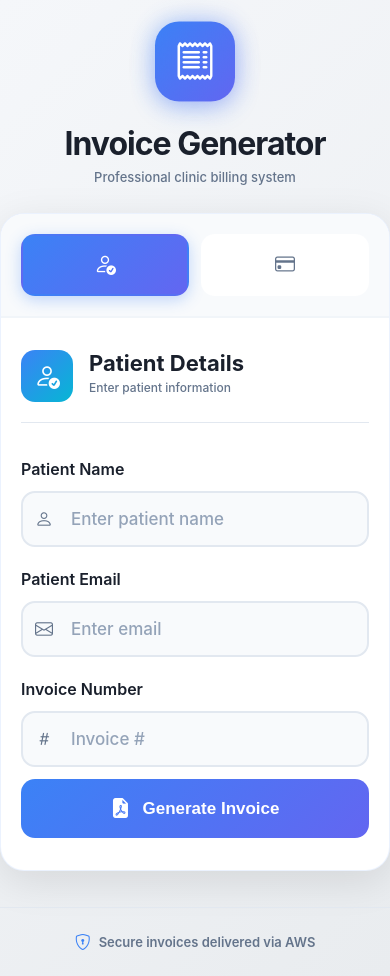
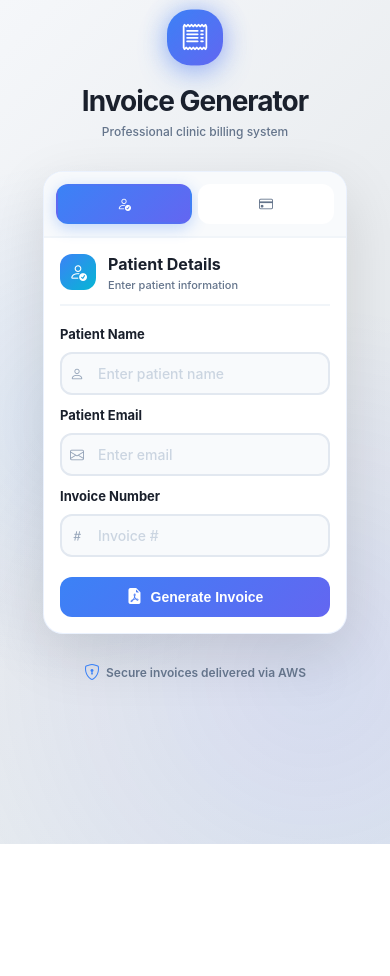
Before and after one commit to bhavyashah1403/invoice-project, a React (Vite) app in the folder frontend/: page / in a window 390 px wide. After the commit the page ends 844 px from the top, so only its background shows below. Built offline with nearby package versions, Linux system fonts and the light colour scheme.

Commit message:
frontend changes

```diff
--- a/frontend/src/index.css
+++ b/frontend/src/index.css
@@ -489,11 +489,10 @@ body {
   color: #3b82f6;
 }
 
-/* Responsive - Tablet */
+/* Responsive */
 @media (max-width: 768px) {
   .app-container {
-    padding: 12px;
-    min-height: 100vh;
+    padding: 16px;
   }
 
   .app-content {
@@ -501,27 +500,26 @@ body {
   }
 
   .card-wrapper {
-    gap: 24px;
+    gap: 20px;
   }
 
   .header {
-    margin-bottom: 20px;
+    margin-bottom: 16px;
   }
 
   .icon-badge {
-    width: 72px;
-    height: 72px;
-    margin: 0 auto 20px;
+    width: 64px;
+    height: 64px;
+    margin: 0 auto 16px;
+    font-size: 32px;
+  }
+
+  .header h1 {
     font-size: 36px;
   }
 
-  .header h1 {
-    font-size: 40px;
-    margin-bottom: 10px;
-  }
-
   .header p {
-    font-size: 15px;
+    font-size: 14px;
   }
 
   .main-card {
@@ -529,413 +527,192 @@ body {
   }
 
   .tabs {
-    padding: 18px;
-    gap: 10px;
+    padding: 16px;
+    gap: 8px;
   }
 
   .tab-button {
-    padding: 14px 18px;
-    font-size: 15px;
-    border-radius: 14px;
+    padding: 12px 16px;
+    font-size: 14px;
   }
 
   .form-container {
-    padding: 28px;
+    padding: 24px;
   }
 
   .form-section {
-    gap: 24px;
+    gap: 20px;
   }
 
   .form-grid {
     grid-template-columns: 1fr;
-    gap: 20px;
-  }
-
-  .form-group {
-    gap: 10px;
-  }
-
-  .form-group label {
-    font-size: 15px;
+    gap: 16px;
   }
 
   .form-group.full-width {
     grid-column: 1;
   }
 
-  .input-wrapper input {
-    padding: 14px 14px 14px 42px;
-    font-size: 16px;
-    border-radius: 12px;
-  }
-
-  .input-wrapper i {
-    left: 12px;
-    font-size: 16px;
-  }
-
   .submit-button {
-    padding: 16px 24px;
-    font-size: 17px;
-    border-radius: 14px;
-    gap: 10px;
-  }
-
-  .submit-button i {
-    font-size: 18px;
+    padding: 12px 20px;
+    font-size: 15px;
   }
 
   .success-message,
   .error-message {
-    padding: 24px;
+    padding: 20px;
     flex-direction: column;
-    gap: 16px;
-    border-radius: 16px;
+    gap: 12px;
   }
 
   .message-icon {
-    width: 48px;
-    height: 48px;
-    font-size: 24px;
+    width: 40px;
+    height: 40px;
+    font-size: 20px;
   }
 
   .success-message h3,
   .error-message h3 {
-    font-size: 18px;
+    font-size: 16px;
   }
 
   .success-message p,
   .error-message p {
-    font-size: 14px;
-  }
-
-  .download-btn {
-    padding: 12px 20px;
-    font-size: 15px;
-    border-radius: 12px;
-    gap: 8px;
+    font-size: 13px;
   }
 
   .footer {
     padding: 16px;
+    font-size: 13px;
+  }
+
+  .section-header {
+    padding-bottom: 16px;
+  }
+
+  .section-icon {
+    width: 40px;
+    height: 40px;
+    font-size: 20px;
+  }
+
+  .section-header h3 {
+    font-size: 18px;
+  }
+
+  .section-header p {
+    font-size: 12px;
+  }
+}
+
+@media (max-width: 480px) {
+  .app-container {
+    padding: 12px;
+    min-height: auto;
+  }
+
+  .card-wrapper {
+    gap: 16px;
+  }
+
+  .icon-badge {
+    width: 56px;
+    height: 56px;
+    font-size: 28px;
+  }
+
+  .header h1 {
+    font-size: 28px;
+    margin-bottom: 6px;
+  }
+
+  .header p {
+    font-size: 12px;
+  }
+
+  .tabs {
+    padding: 12px;
+    gap: 6px;
+  }
+
+  .tab-button {
+    padding: 10px 12px;
+    font-size: 12px;
+    gap: 6px;
+  }
+
+  .tab-button i {
+    font-size: 14px;
+  }
+
+  .form-container {
+    padding: 16px;
+  }
+
+  .form-grid {
+    gap: 12px;
+  }
+
+  .form-group label {
+    font-size: 13px;
+  }
+
+  .input-wrapper input {
+    padding: 11px 11px 11px 36px;
+    font-size: 14px;
+  }
+
+  .input-wrapper i {
+    left: 10px;
+    font-size: 14px;
+  }
+
+  .section-header {
+    gap: 12px;
+    padding-bottom: 12px;
+  }
+
+  .section-icon {
+    width: 36px;
+    height: 36px;
+    font-size: 18px;
+  }
+
+  .section-header h3 {
+    font-size: 16px;
+  }
+
+  .section-header p {
+    font-size: 11px;
+  }
+
+  .submit-button {
+    padding: 11px 16px;
     font-size: 14px;
     gap: 8px;
   }
 
-  .section-header {
-    gap: 14px;
-    padding-bottom: 18px;
-  }
-
-  .section-icon {
-    width: 44px;
-    height: 44px;
-    font-size: 22px;
-  }
-
-  .section-header h3 {
-    font-size: 20px;
-  }
-
-  .section-header p {
-    font-size: 13px;
-  }
-}
-
-/* Responsive - Mobile */
-@media (max-width: 480px) {
-  .app-container {
-    padding: 0;
-    min-height: 100vh;
-    align-items: flex-start;
-  }
-
-  .background-blur {
-    display: none;
-  }
-
-  body {
-    background: linear-gradient(135deg, #f5f7fa 0%, #e9ecef 100%);
-  }
-
-  .app-content {
-    max-width: 100%;
-    width: 100%;
-  }
-
-  .card-wrapper {
-    gap: 16px;
-    width: 100%;
-  }
-
-  .header {
-    margin-bottom: 12px;
-    padding: 24px 16px 0;
-    width: 100%;
-  }
-
-  .icon-badge {
-    width: 80px;
-    height: 80px;
-    margin: 0 auto 20px;
-    font-size: 40px;
-    box-shadow: 0 8px 24px rgba(59, 130, 246, 0.25);
-  }
-
-  .header h1 {
-    font-size: 32px;
-    margin-bottom: 6px;
-    font-weight: 700;
-  }
-
-  .header p {
-    font-size: 13px;
-    color: #64748b;
-  }
-
-  .main-card {
-    border-radius: 24px;
-    width: 100%;
-    margin: 0;
-    box-shadow: 0 10px 40px rgba(0, 0, 0, 0.1);
-  }
-
-  .tabs {
-    padding: 20px;
-    gap: 12px;
-    border-bottom: 2px solid #f1f5f9;
-    background: #f8fafc;
-  }
-
-  .tab-button {
-    flex: 1;
-    padding: 16px 14px;
-    font-size: 14px;
-    border-radius: 14px;
-    font-weight: 700;
-    cursor: pointer;
-    transition: all 0.3s ease;
-    display: flex;
-    align-items: center;
-    justify-content: center;
-    gap: 8px;
-    min-height: 48px;
-  }
-
-  .tab-button span {
-    display: none;
-  }
-
-  .tab-button i {
-    font-size: 20px;
-  }
-
-  .tab-button.active i {
-    font-size: 22px;
-  }
-
-  .form-container {
-    padding: 32px 20px;
-    width: 100%;
-  }
-
-  .form-section {
-    gap: 28px;
-    width: 100%;
-  }
-
-  .section-header {
-    gap: 16px;
-    padding-bottom: 20px;
-    margin-bottom: 8px;
-    border-bottom: 1px solid #e2e8f0;
-  }
-
-  .section-icon {
-    width: 52px;
-    height: 52px;
-    font-size: 26px;
-    border-radius: 14px;
-    flex-shrink: 0;
-  }
-
-  .section-header h3 {
-    font-size: 22px;
-    font-weight: 700;
-  }
-
-  .section-header p {
-    font-size: 12px;
-    color: #64748b;
-  }
-
-  .form-grid {
-    grid-template-columns: 1fr;
-    gap: 22px;
-    width: 100%;
-  }
-
-  .form-group {
-    display: flex;
-    flex-direction: column;
-    gap: 12px;
-  }
-
-  .form-group label {
+  .submit-button i {
     font-size: 16px;
-    font-weight: 600;
-    color: #1a202c;
-    display: flex;
-    align-items: center;
-    gap: 10px;
-  }
-
-  .form-group i {
-    font-size: 18px;
-    color: #3b82f6;
-  }
-
-  .input-wrapper {
-    position: relative;
-  }
-
-  .input-wrapper input {
-    width: 100%;
-    padding: 16px 16px 16px 48px;
-    font-size: 17px;
-    border: 2px solid #e2e8f0;
-    border-radius: 14px;
-    background: #f8fafc;
-    color: #1a202c;
-    transition: all 0.3s ease;
-    font-weight: 500;
-  }
-
-  .input-wrapper input:hover {
-    border-color: #cbd5e1;
-    background: white;
-  }
-
-  .input-wrapper input:focus {
-    outline: none;
-    border-color: #3b82f6;
-    background: white;
-    box-shadow: 0 0 0 3px rgba(59, 130, 246, 0.1);
-  }
-
-  .input-wrapper input::placeholder {
-    color: #94a3b8;
-  }
-
-  .input-wrapper i {
-    position: absolute;
-    left: 14px;
-    top: 50%;
-    transform: translateY(-50%);
-    color: #64748b;
-    font-size: 18px;
-    pointer-events: none;
-  }
-
-  .submit-button {
-    width: 100%;
-    padding: 18px 24px;
-    font-size: 17px;
-    font-weight: 700;
-    border: none;
-    border-radius: 14px;
-    cursor: pointer;
-    transition: all 0.3s ease;
-    display: flex;
-    align-items: center;
-    justify-content: center;
-    gap: 12px;
-    min-height: 56px;
-    margin-top: 12px;
-  }
-
-  .submit-button i {
-    font-size: 20px;
-  }
-
-  .submit-button:active:not(:disabled) {
-    transform: scale(0.98);
-  }
-
-  .success-message,
-  .error-message {
-    padding: 28px 20px;
-    border-radius: 18px;
-    margin-top: 24px;
-    width: 100%;
-  }
-
-  .message-content {
-    display: flex;
-    flex-direction: column;
-    gap: 16px;
-  }
-
-  .message-icon {
-    width: 56px;
-    height: 56px;
-    font-size: 28px;
-    border-radius: 14px;
-    display: flex;
-    align-items: center;
-    justify-content: center;
-    flex-shrink: 0;
-  }
-
-  .message-text h3 {
-    font-size: 20px;
-    font-weight: 700;
-    margin-bottom: 4px;
-  }
-
-  .message-text p {
-    font-size: 14px;
-    line-height: 1.5;
   }
 
   .download-btn {
-    display: flex;
-    align-items: center;
-    justify-content: center;
-    gap: 10px;
-    padding: 14px 20px;
-    font-size: 16px;
-    font-weight: 700;
-    border: none;
-    border-radius: 12px;
-    cursor: pointer;
-    transition: all 0.3s ease;
-    min-height: 48px;
-    width: 100%;
-    margin-top: 12px;
+    padding: 9px 12px;
+    font-size: 13px;
+    gap: 6px;
   }
 
   .download-btn i {
-    font-size: 18px;
+    font-size: 14px;
   }
 
   .footer {
-    padding: 24px 20px;
-    text-align: center;
-    font-size: 13px;
-    color: #64748b;
-    display: flex;
-    align-items: center;
-    justify-content: center;
-    gap: 8px;
-    margin-top: 20px;
-    border-top: 1px solid #e2e8f0;
-    width: 100%;
+    padding: 12px;
+    font-size: 12px;
+    gap: 6px;
   }
 
   .footer i {
     font-size: 16px;
-    color: #3b82f6;
   }
 }
```
